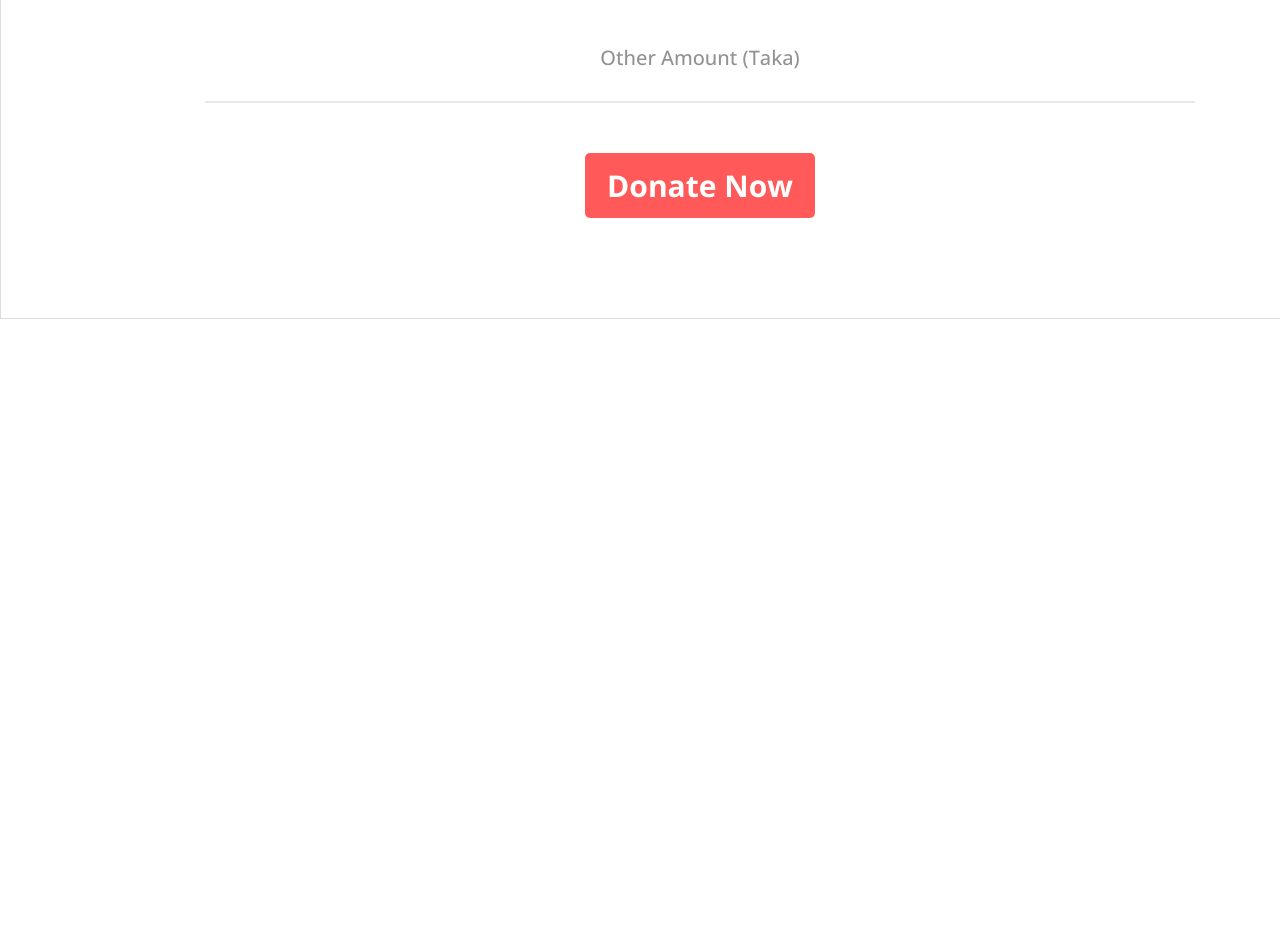
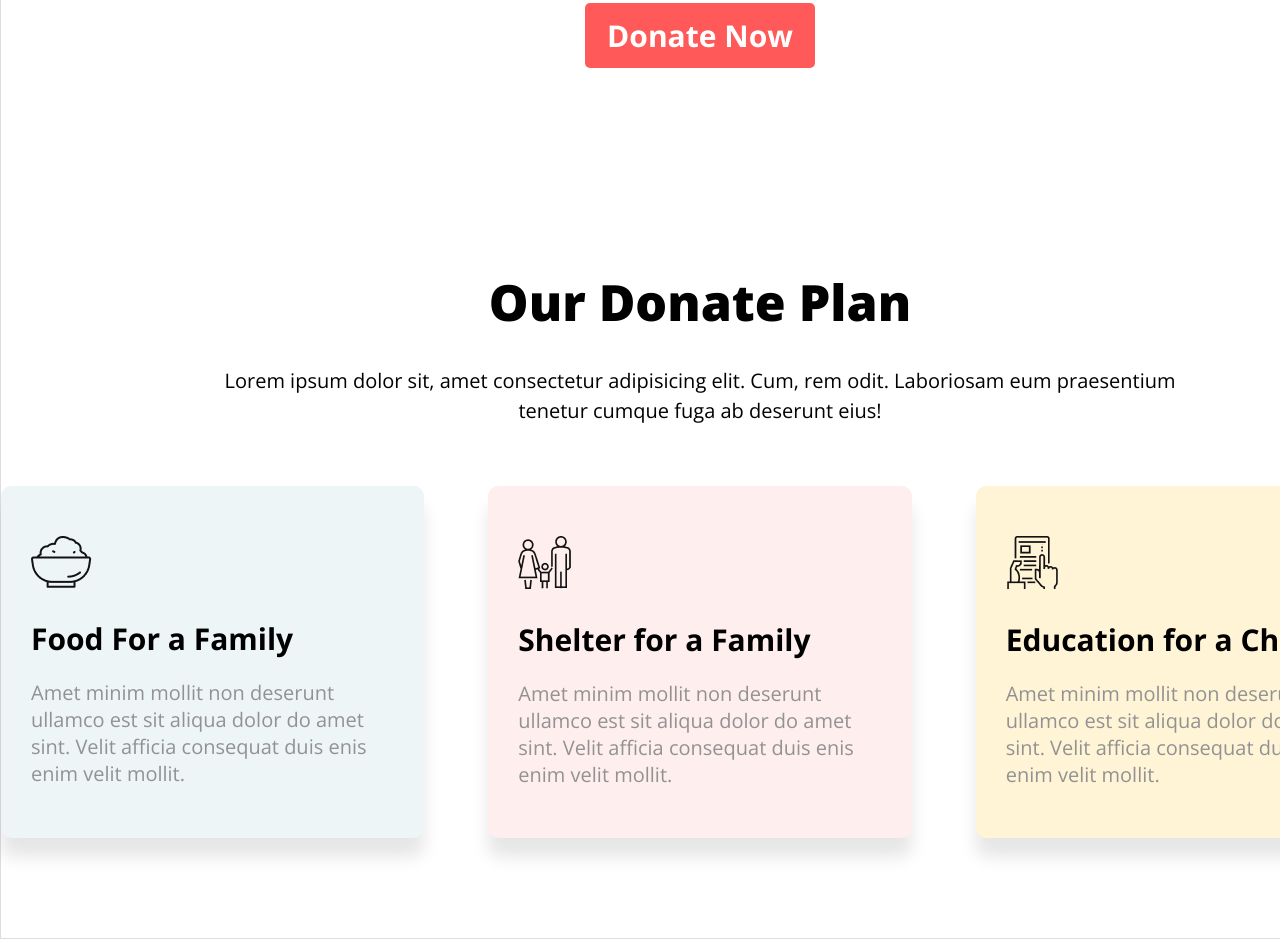
Before and after one commit to asadullah2451/developer-portfolio-1, a plain HTML site: page index.html in a window 1280 px wide. Shown: the part 1415-2354 px from the top of the page. Before the commit the page ends 1734 px from the top, so only its background shows below. Drawn offline with nearby package versions, Linux system fonts and the light colour scheme.

Commit message:
added our donate plan section

```diff
--- a/index.html
+++ b/index.html
@@ -18,6 +18,7 @@
     <!-- css link end -->
   </head>
   <body>
+    <!-- Header Section -->
     <header class="banner-section">
       <article class="banner-content">
         <h1>Let's Help Those Who Are<br />More In Need</h1>
@@ -30,13 +31,14 @@
       </article>
     </header>
     <main class="main-section">
+      <!-- Donate today section -->
       <section class="donate-todey">
         <article class="dt-article">
           <h1 class="section-title">Donate Today</h1>
           <p class="description">
             Lorem, ipsum dolor sit amet consectetur adipisicing elit. Quaerat
-            repudiandae aliquam qui <br> dolor veniam magni? Fugiat, provident
-            eligendi!
+            repudiandae aliquam qui <br />
+            dolor veniam magni? Fugiat, provident eligendi!
           </p>
         </article>
         <div class="dt-boxs">
@@ -61,6 +63,43 @@
         </div>
         <button class="btn dt-btn">Donate Now</button>
       </section>
+      <!-- Donate Plan Section -->
+      <section class="donate-plan">
+        <article>
+          <h1 class="section-title">Our Donate Plan</h1>
+          <p class="description">
+            Lorem ipsum dolor sit, amet consectetur adipisicing elit. Cum, rem
+            odit. Laboriosam eum praesentium <br />
+            tenetur cumque fuga ab deserunt eius!
+          </p>
+        </article>
+        <div class="dp-boxes">
+          <div class="dp-box dp-box-1">
+            <img src="/assets/icons/food.png" alt="food" />
+            <h3>Food For a Family</h3>
+            <p>
+              Amet minim mollit non deserunt ullamco est sit aliqua dolor do
+              amet sint. Velit afficia consequat duis enis enim velit mollit.
+            </p>
+          </div>
+          <div class="dp-box dp-box-2">
+            <img src="./assets/icons/shelter.png" alt="shelter" />
+            <h3>Shelter for a Family</h3>
+            <p>
+              Amet minim mollit non deserunt ullamco est sit aliqua dolor do
+              amet sint. Velit afficia consequat duis enis enim velit mollit.
+            </p>
+          </div>
+          <div class="dp-box dp-box-3">
+            <img src="./assets/icons/Frame-1.png" alt="" />
+            <h3>Education for a Child</h3>
+            <p>
+              Amet minim mollit non deserunt ullamco est sit aliqua dolor do
+              amet sint. Velit afficia consequat duis enis enim velit mollit.
+            </p>
+          </div>
+        </div>
+      </section>
     </main>
   </body>
 </html>
--- a/style.css
+++ b/style.css
@@ -21,11 +21,13 @@
     font-size: 50px;
     font-weight: 900;
     margin-bottom: 30px;
+    text-align: center;
 }
 .description{
     font-size: 20px;
     line-height: 30px;
     margin-bottom: 30px;
+    text-align: center;
 }
 /* Banner Section style */
 .banner-section{
@@ -69,7 +71,7 @@
     justify-content: center;
     gap: 3rem;
     height: 200px;
-    margin: 100px 0;
+    margin: 50px 0 0 0;
 }
 .dt-boxs .box{
    width: 150px;
@@ -109,3 +111,41 @@
 .dt-btn:hover{
     border: 2px solid #FF5959;
 }
+
+/* Donate Plan Style */
+.donate-plan{
+    margin: 200px 0 100px 0;
+}
+.dp-boxes{
+    display: flex;
+    gap: 4rem;
+    margin: 60px 0 100px 0;
+}
+.dp-box{
+    padding: 50px 30px;
+    border-radius: 10px;
+    box-shadow: 0px 19px 17px 0px #0000001a;
+}
+.dp-box:hover{
+    box-shadow: 0px 19px 17px 0px #0000003f;
+}
+.dp-box img{
+    margin-bottom: 25px;
+}
+.dp-box h3{
+    font-size: 30px;
+    margin-bottom: 20px;
+}
+.dp-box p{
+    color: #929292;
+    font-size: 20px;
+}
+.dp-box-1{
+    background: #EDF5F6;
+}
+.dp-box-2{
+    background: #FFEEEE;
+}
+.dp-box-3{
+    background: #FFF4D6;
+}
```
Lines whose indentation alone changed are shown as unchanged.
